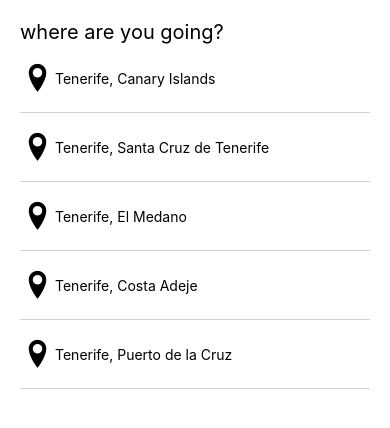
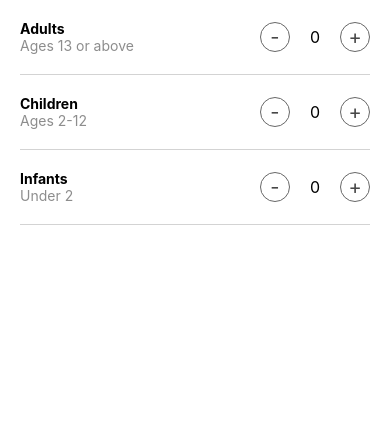
Before and after one commit to MatthewJiao/FrozenInTime, a React Native app in the folder foundation/: screen /Guests in a window 390 px wide. Shown: the top 428 px of the page. Built offline with nearby package versions, Linux system fonts and the light colour scheme.

Commit message:
guest filter

```diff
--- a/foundation/App.js
+++ b/foundation/App.js
@@ -13,6 +13,7 @@
 import Post from './src/components/Post'
 import SearchResultScreen from './src/screens/SearchResults'
 import DestinationResultScreen from './src/screens/DestinationSearch'
+import GuestsScreen from './src/screens/Guests'
 
 import feed from './assets/data/feed'
 
@@ -27,7 +28,7 @@
     <SafeAreaView >
      {/*<Post post = {post2}/> */}
      {/*<SearchResultScreen/>*/}
-    <DestinationResultScreen/>
+    <GuestsScreen/>
     </SafeAreaView>
   );
 };
--- a/foundation/src/screens/DestinationSearch/index.js
+++ b/foundation/src/screens/DestinationSearch/index.js
@@ -25,7 +25,7 @@
                     return (
                         <View style = {styles.row}>
                             <View style = {styles.iconContainer}>
-                                <Entypo name = {"location-pin"} size = {35}/>
+                                <Entypo name = {"location-pin"} size = {30}/>
                             </View>
                             <Text style = {styles.locationText}>{item.description}</Text>
                         </View>
--- a/foundation/src/screens/DestinationSearch/styles.js
+++ b/foundation/src/screens/DestinationSearch/styles.js
@@ -5,10 +5,14 @@
         margin: 20,
     },
     textInput: {
-        fontSize: 20
+        fontSize: 20,
+        marginBottom: 20
     },
     iconContainer: {
-
+        backgroundColor: '#e7e7e7',
+        padding: 7,
+        borderRadius: 10,
+        marginRight: 10
     },
     row: {
         flexDirection: 'row',
--- /dev/null
+++ b/foundation/src/screens/Guests/index.js
@@ -0,0 +1,91 @@
+import React, {useState} from 'react';
+import { View, Text, Pressable} from 'react-native';
+
+import styles from './styles.js'
+
+const GuestsScreen = (props) => {
+    const [adults, setAdults] = useState(0)
+    const [children, setChildren] = useState(0)
+    const [infants, setInfants] = useState(0)
+
+    return (
+        <View>
+            <View style = {styles.row}>
+                <View>
+                    <Text style = {{fontWeight: 'bold'}}>Adults</Text>
+                    <Text style = {{color: '#8d8d8d'}}>Ages 13 or above</Text>
+                </View>
+
+                <View style = {{flexDirection: 'row', alignItems: 'center'}}>
+                    <Pressable
+                        onPress={() => setAdults(Math.max(0, adults - 1))}
+                        style = {styles.button}
+                    >
+                        <Text style = {{fontSize: 20, color: '#474747'}}>-</Text>
+                    </Pressable>
+                    <Text style = {{marginHorizontal: 20, fontSize: 16}}>{adults}</Text>
+                    <Pressable
+                        onPress={() => setAdults(adults + 1)}
+                        style = {styles.button}
+                    >
+                        <Text style = {{fontSize: 20, color: '#474747'}}>+</Text>
+                    </Pressable>
+                </View>
+            </View>
+
+            <View style = {styles.row}>
+                <View>
+                    <Text style = {{fontWeight: 'bold'}}>Children</Text>
+                    <Text style = {{color: '#8d8d8d'}}>Ages 2-12</Text>
+                </View>
+
+                <View style = {{flexDirection: 'row', alignItems: 'center'}}>
+                    <Pressable
+                        onPress={() => setChildren(Math.max(0, children - 1))}
+                        style = {styles.button}
+                    >
+                        <Text style = {{fontSize: 20, color: '#474747'}}>-</Text>
+                    </Pressable>
+                    <Text style = {{marginHorizontal: 20, fontSize: 16}}>{children}</Text>
+                    <Pressable
+                        onPress={() => setChildren(children + 1)}
+                        style = {styles.button}
+                    >
+                        <Text style = {{fontSize: 20, color: '#474747'}}>+</Text>
+                    </Pressable>
+                </View>
+            </View>
+
+
+            <View style = {styles.row}>
+                <View>
+                    <Text style = {{fontWeight: 'bold'}}>Infants</Text>
+                    <Text style = {{color: '#8d8d8d'}}>Under 2</Text>
+                </View>
+
+                <View style = {{flexDirection: 'row', alignItems: 'center'}}>
+                    <Pressable
+                        onPress={() => setInfants(Math.max(0, infants - 1))}
+                        style = {styles.button}
+                    >
+                        <Text style = {{fontSize: 20, color: '#474747'}}>-</Text>
+                    </Pressable>
+                    <Text style = {{marginHorizontal: 20, fontSize: 16}}>{infants}</Text>
+                    <Pressable
+                        onPress={() => setInfants(infants + 1)}
+                        style = {styles.button}
+                    >
+                        <Text style = {{fontSize: 20, color: '#474747'}}>+</Text>
+                    </Pressable>
+                </View>
+            </View>
+        </View>
+    )
+
+}
+
+
+
+
+
+export default GuestsScreen;
--- /dev/null
+++ b/foundation/src/screens/Guests/styles.js
@@ -0,0 +1,23 @@
+import {StyleSheet} from 'react-native'
+
+const styles = StyleSheet.create({
+    button: {
+        borderWidth: 1,
+        width: 30,
+        height: 30,
+        borderRadius: 15,
+        justifyContent: 'center',
+        alignItems: 'center',
+        borderColor: '#676767'
+    },
+    row: {flexDirection: 'row',
+    justifyContent: 'space-between',
+    paddingVertical: 20,
+    marginHorizontal: 20,
+    borderBottomWidth: 1,
+    borderColor: 'lightgrey',
+
+    }
+})
+
+export default styles
```
